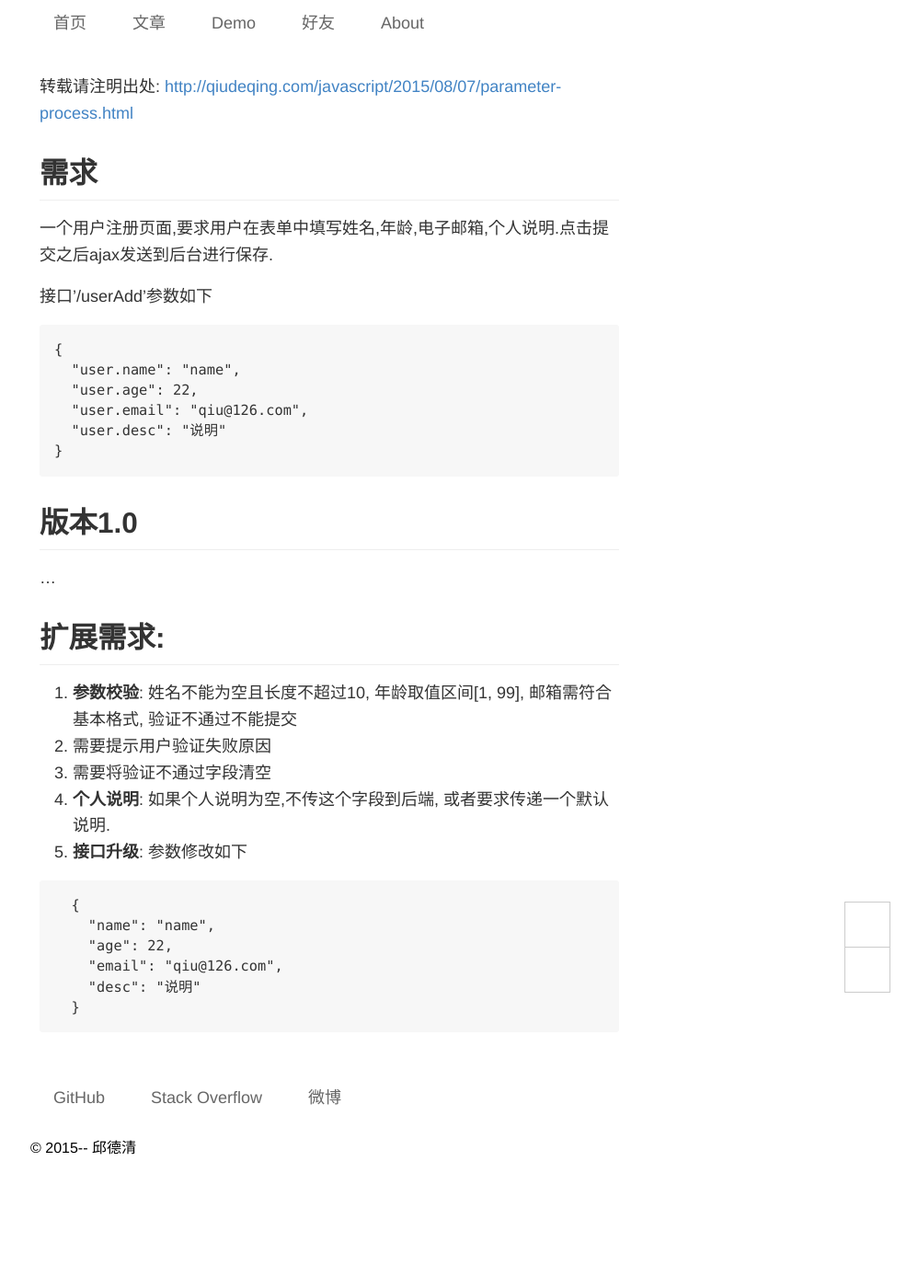
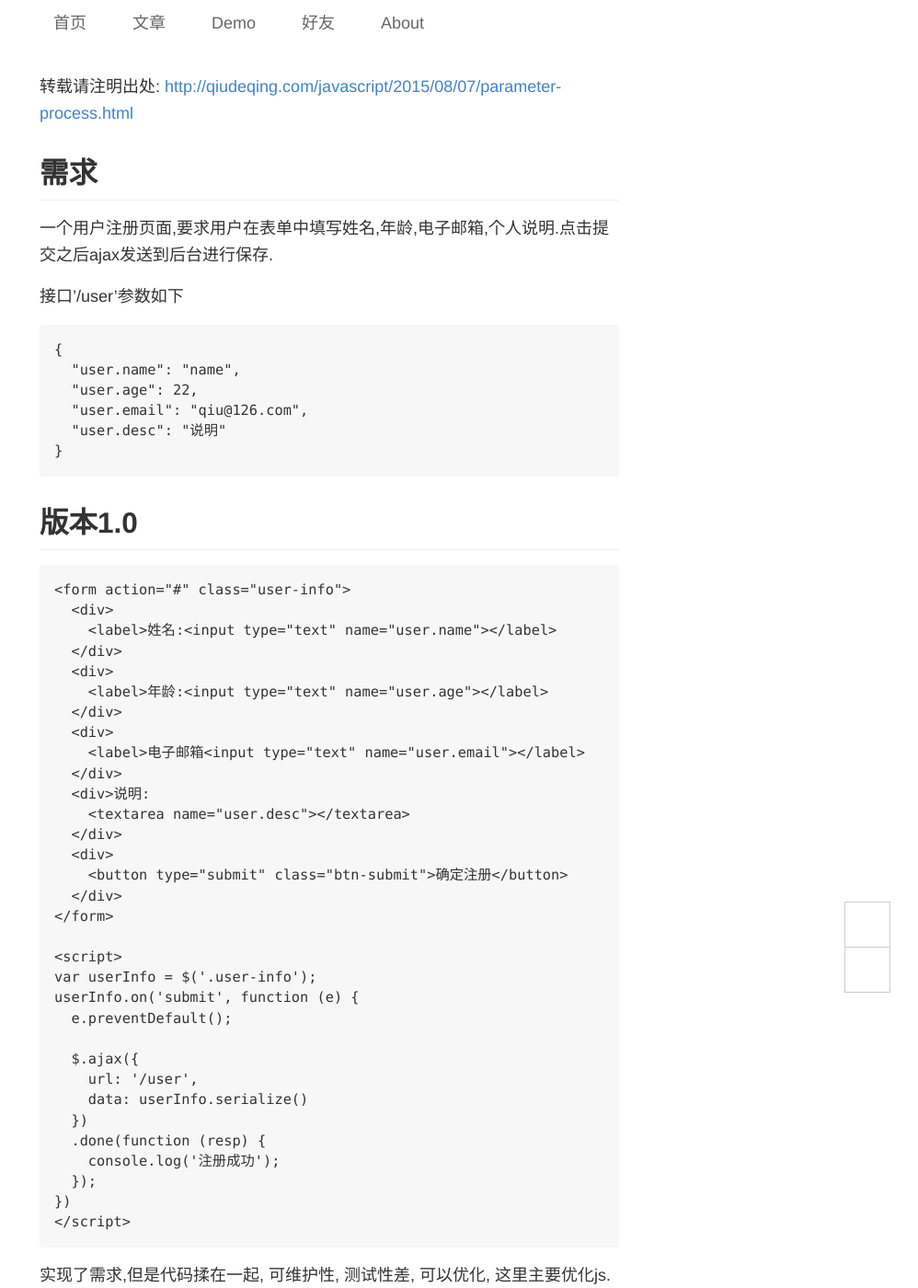
Before and after one commit to footmess/qiu-deqing.github.io, a Jekyll site: the page built from javascript/_posts/2015-08-07-parameter-process.md, in a window 1280 px wide and 1400 px high. Shown: the whole window at 92% size, without its empty margins (282-1280 px from the left). Built offline with Jekyll 4.4.1, drawn with Linux system fonts in a browser that asks for light colours; some web fonts are replaced; comment, search, counter and statistics services are not loaded.

Commit message:
add v1.0

````diff
--- a/javascript/_posts/2015-08-07-parameter-process.md
+++ b/javascript/_posts/2015-08-07-parameter-process.md
@@ -1,12 +1,13 @@
 ---
-title: 页面参数处理心得
+title: 表单参数获取
+
 ---
 
 ## 需求
 
 一个用户注册页面,要求用户在表单中填写姓名,年龄,电子邮箱,个人说明.点击提交之后ajax发送到后台进行保存.
 
-接口'/userAdd'参数如下
+接口'/user'参数如下
 
 ```
 {
@@ -17,26 +18,62 @@ title: 页面参数处理心得
 }
 ```
 
-
 ## 版本1.0
 
-...
+```
+<form action="#" class="user-info">
+  <div>
+    <label>姓名:<input type="text" name="user.name"></label>
+  </div>
+  <div>
+    <label>年龄:<input type="text" name="user.age"></label>
+  </div>
+  <div>
+    <label>电子邮箱<input type="text" name="user.email"></label>
+  </div>
+  <div>说明:
+    <textarea name="user.desc"></textarea>
+  </div>
+  <div>
+    <button type="submit" class="btn-submit">确定注册</button>
+  </div>
+</form>
+
+<script>
+var userInfo = $('.user-info');
+userInfo.on('submit', function (e) {
+  e.preventDefault();
+
+  $.ajax({
+    url: '/user',
+    data: userInfo.serialize()
+  })
+  .done(function (resp) {
+    console.log('注册成功');
+  });
+})
+</script>
+```
+
+实现了需求,但是代码揉在一起, 可维护性, 测试性差, 可以优化, 这里主要优化js.
+
+## 版本2.0
 
 
 
 ## 扩展需求:
 
 1. **参数校验**: 姓名不能为空且长度不超过10, 年龄取值区间[1, 99], 邮箱需符合基本格式, 验证不通过不能提交
-  1. 需要提示用户验证失败原因
-  2. 需要将验证不通过字段清空
+    1. 需要提示用户验证失败原因
+    2. 需要将验证不通过字段清空
 2. **个人说明**: 如果个人说明为空,不传这个字段到后端, 或者要求传递一个默认说明.
 3. **接口升级**: 参数修改如下
 
-  ```
-  {
-    "name": "name",
-    "age": 22,
-    "email": "qiu@126.com",
-    "desc": "说明"
-  }
-```
+    ```
+    {
+      "name": "name",
+      "age": 22,
+      "email": "qiu@126.com",
+      "desc": "说明"
+    }
+    ```
````
